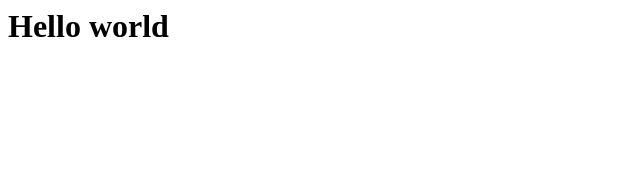
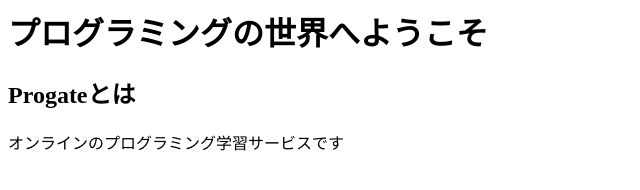
Before and after one commit to sanmaumai/test, a plain HTML site: page index.html in a window 1280 px wide. Shown: the whole page, without its empty margins (0-640 px from the left). Drawn offline with Linux system fonts and the light colour scheme.

Commit message:
Update index.html

```diff
--- a/index.html
+++ b/index.html
@@ -1 +1,8 @@
-<h1>Hello world</h1>
+<!-- <h1>要素で囲んでください -->
+<h1>プログラミングの世界へようこそ</h1>
+
+<!-- <h2>要素で囲んでください -->
+<h2>Progateとは</h2>
+
+<!-- <p>要素で囲んでください -->
+<p>オンラインのプログラミング学習サービスです</p>
```
